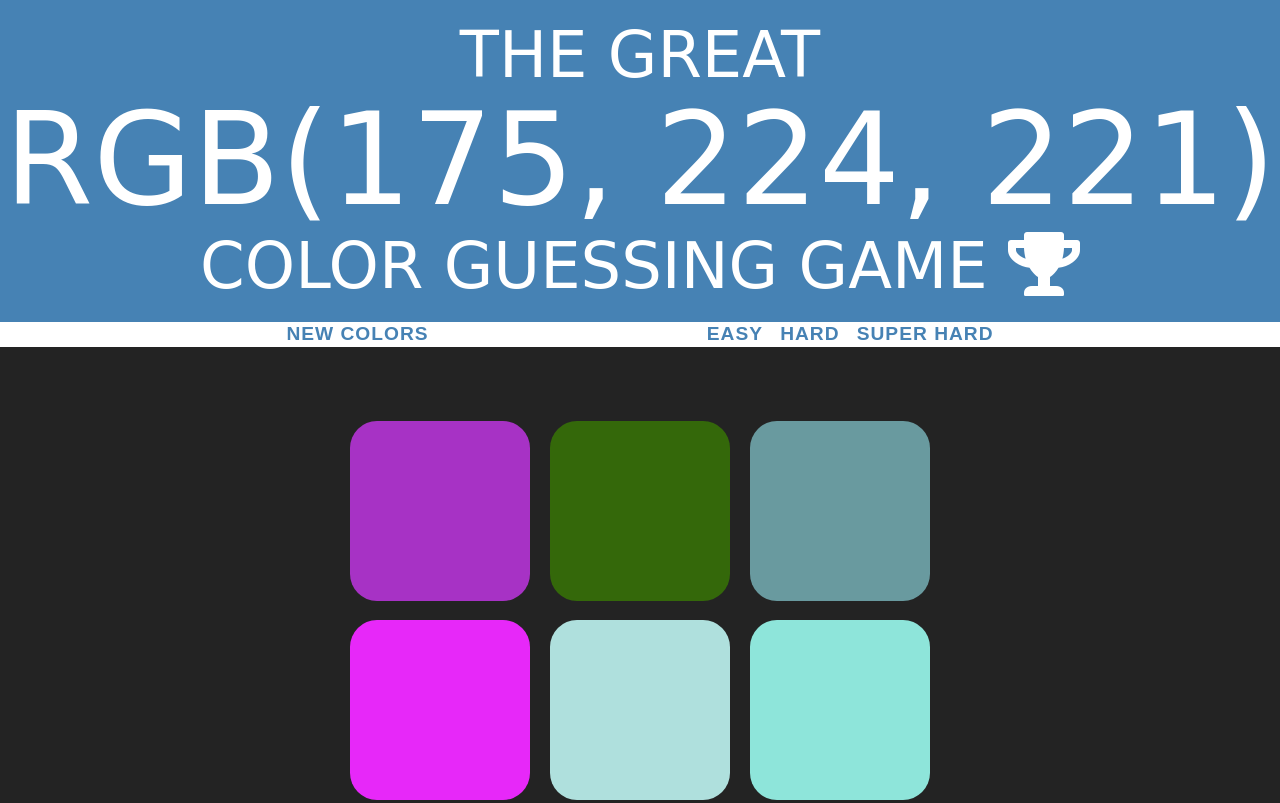
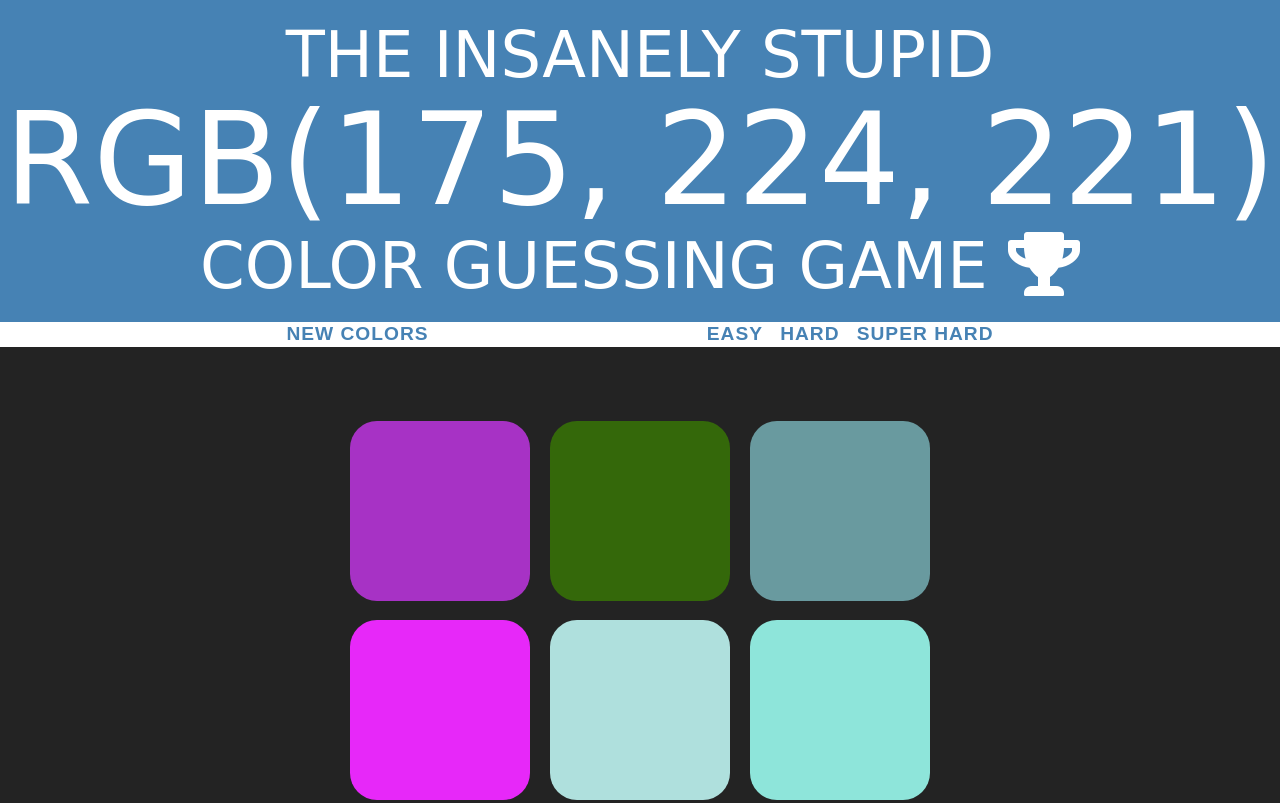
Before and after one commit to th3c0d3br34ker/ColorGame, a plain HTML site: page index.html in a window 1280 px wide. Shown: the top 803 px of the page. Drawn offline with Linux system fonts and the light colour scheme; a web font is replaced by a local one.

Commit message:
Update index.html

```diff
--- a/index.html
+++ b/index.html
@@ -10,7 +10,7 @@
 
 <body>
 	<h1 id="h1" style="font-size:5vw">
-		The great
+		The insanely stupid
 		<br>
 		 <span id="colordisplay" style="width: auto; font-size:10vw" >RGB</span>
 		</br>
```
